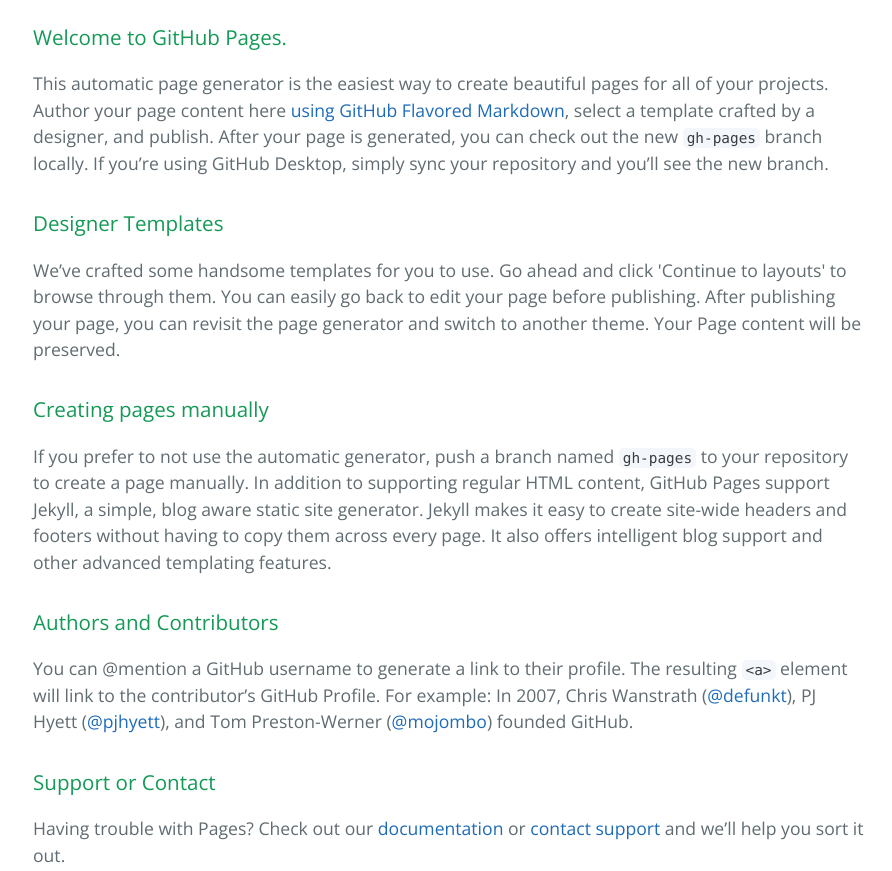
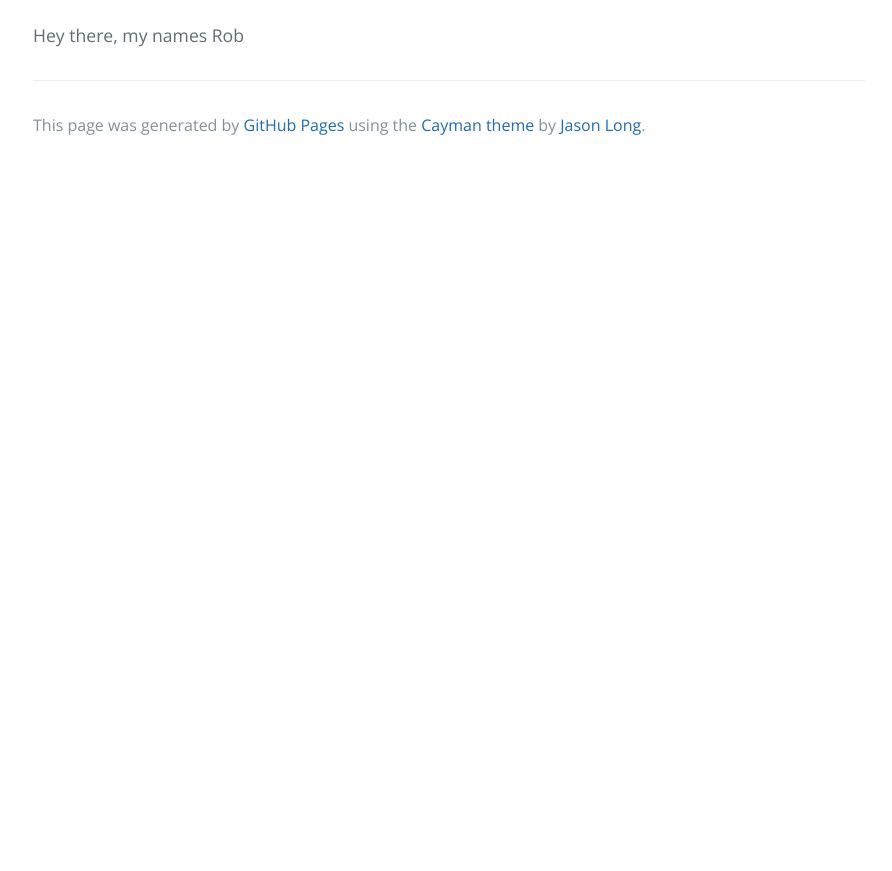
Before and after one commit to skamazic/skamazic.github.io, a plain HTML site: page index.html in a window 1280 px wide. Shown: the part 280-1151 px from the top of the page, without its empty margins (191-1083 px from the left). After the commit the page ends 800 px from the top, so only its background shows below. Drawn offline with nearby package versions, Linux system fonts and the light colour scheme.

Commit message:
Replace master branch with page content via GitHub

```diff
--- a/index.html
+++ b/index.html
@@ -16,30 +16,7 @@
     </section>
 
     <section class="main-content">
-      <h3>
-<a id="welcome-to-github-pages" class="anchor" href="#welcome-to-github-pages" aria-hidden="true"><span aria-hidden="true" class="octicon octicon-link"></span></a>Welcome to GitHub Pages.</h3>
-
-<p>This automatic page generator is the easiest way to create beautiful pages for all of your projects. Author your page content here <a href="https://guides.github.com/features/mastering-markdown/">using GitHub Flavored Markdown</a>, select a template crafted by a designer, and publish. After your page is generated, you can check out the new <code>gh-pages</code> branch locally. If you’re using GitHub Desktop, simply sync your repository and you’ll see the new branch.</p>
-
-<h3>
-<a id="designer-templates" class="anchor" href="#designer-templates" aria-hidden="true"><span aria-hidden="true" class="octicon octicon-link"></span></a>Designer Templates</h3>
-
-<p>We’ve crafted some handsome templates for you to use. Go ahead and click 'Continue to layouts' to browse through them. You can easily go back to edit your page before publishing. After publishing your page, you can revisit the page generator and switch to another theme. Your Page content will be preserved.</p>
-
-<h3>
-<a id="creating-pages-manually" class="anchor" href="#creating-pages-manually" aria-hidden="true"><span aria-hidden="true" class="octicon octicon-link"></span></a>Creating pages manually</h3>
-
-<p>If you prefer to not use the automatic generator, push a branch named <code>gh-pages</code> to your repository to create a page manually. In addition to supporting regular HTML content, GitHub Pages support Jekyll, a simple, blog aware static site generator. Jekyll makes it easy to create site-wide headers and footers without having to copy them across every page. It also offers intelligent blog support and other advanced templating features.</p>
-
-<h3>
-<a id="authors-and-contributors" class="anchor" href="#authors-and-contributors" aria-hidden="true"><span aria-hidden="true" class="octicon octicon-link"></span></a>Authors and Contributors</h3>
-
-<p>You can @mention a GitHub username to generate a link to their profile. The resulting <code>&lt;a&gt;</code> element will link to the contributor’s GitHub Profile. For example: In 2007, Chris Wanstrath (<a href="https://github.com/defunkt" class="user-mention">@defunkt</a>), PJ Hyett (<a href="https://github.com/pjhyett" class="user-mention">@pjhyett</a>), and Tom Preston-Werner (<a href="https://github.com/mojombo" class="user-mention">@mojombo</a>) founded GitHub.</p>
-
-<h3>
-<a id="support-or-contact" class="anchor" href="#support-or-contact" aria-hidden="true"><span aria-hidden="true" class="octicon octicon-link"></span></a>Support or Contact</h3>
-
-<p>Having trouble with Pages? Check out our <a href="https://help.github.com/pages">documentation</a> or <a href="https://github.com/contact">contact support</a> and we’ll help you sort it out.</p>
+      <p>Hey there, my names Rob</p>
 
       <footer class="site-footer">
 
```
Also changed, not shown: params.json (+1 -1 lines).
